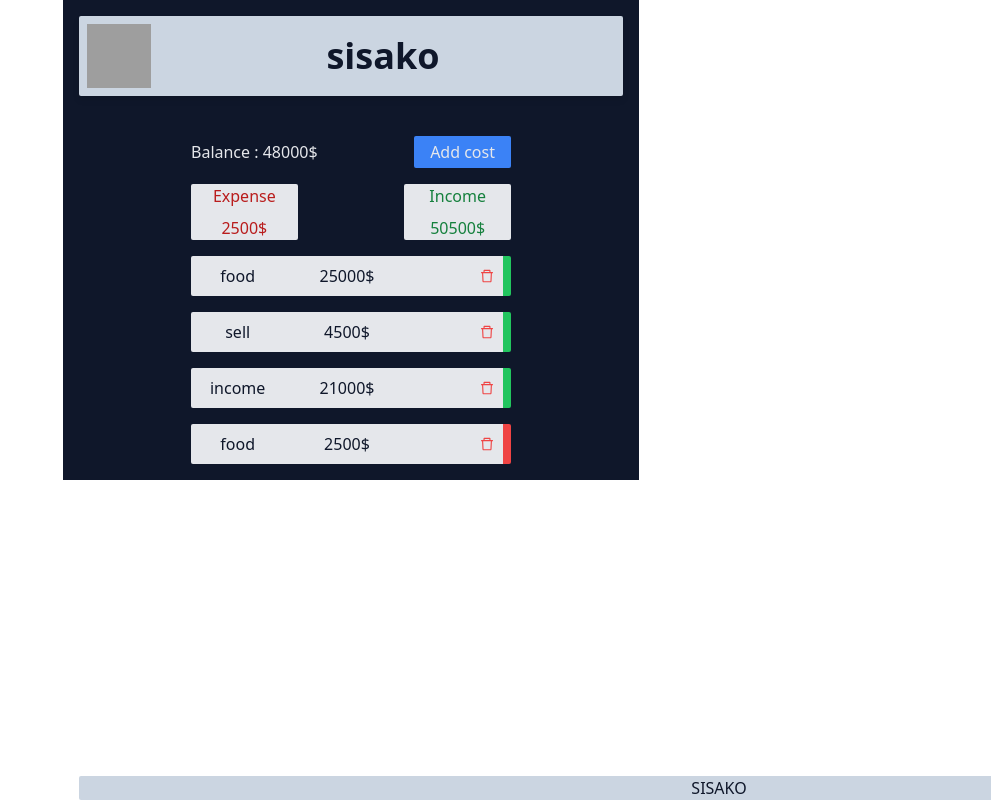
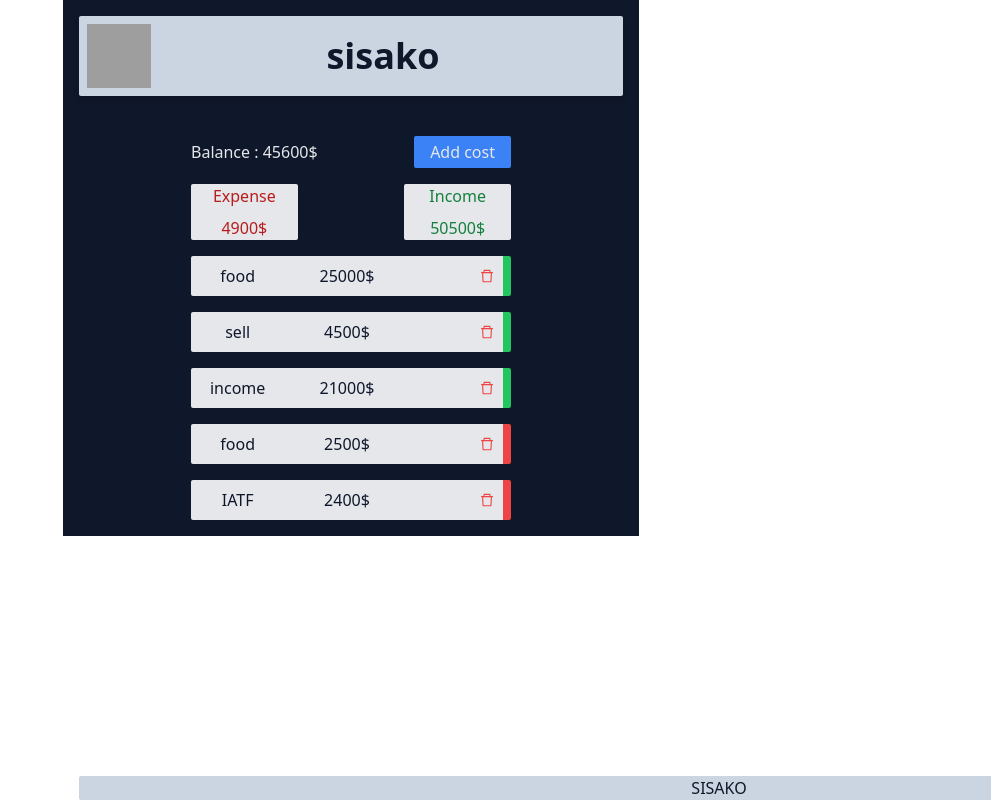
Before and after one commit to Arman-Abbasian/expense_tracker_app, a React (Create React App) app: page / in a window 1280 px wide. Shown: the whole page, without its empty margins (289-1280 px from the left). Built offline with nearby package versions, Linux system fonts and the light colour scheme; data requests are answered from the project's data file; grey boxes are pictures that could not be loaded.

Commit message:
some change in design

```diff
--- a/db.json
+++ b/db.json
@@ -27,6 +27,13 @@
       "type": "expense",
       "date": "2022-11-09",
       "id": 13
+    },
+    {
+      "name": "IATF",
+      "cost": "2400",
+      "type": "expense",
+      "date": "2021-11-10",
+      "id": 14
     }
   ]
 }
--- a/src/components/Form.jsx
+++ b/src/components/Form.jsx
@@ -1,7 +1,7 @@
 import { useState } from "react";
 import { AiFillEdit,AiFillEuroCircle,AiOutlineCalendar } from "react-icons/ai";
 
-const Form = ({addOne}) => {
+const Form = ({addOne,setShowForm}) => {
     const [formValues,setFormValues]=useState({name:"",cost:0,type:"",date:""});
     const changeHandler=(e)=>{
         setFormValues({...formValues,[e.target.name]:e.target.value});
@@ -35,7 +35,7 @@ const Form = ({addOne}) => {
                     <input className=" rounded-sm py-2 px-8 text-slate-900 w-full" type="date" name="date" value={formValues.date} onChange={changeHandler} placeholder="enter the cost" />
                     <AiOutlineCalendar className="absolute top-1/4 left-1 text-black" />
                 </div>
-                <input type="submit" value="Add" className="bg-blue-500 p-2 rounded-sm cursor-pointer" />
+                <input type="submit" value="Add" onClick={setShowForm} className="bg-blue-500 p-2 rounded-sm cursor-pointer" />
             </form>
         </div>
      );
--- a/src/container/Balance.jsx
+++ b/src/container/Balance.jsx
@@ -69,14 +69,14 @@ const Balance = () => {
         if(balance.error) return <p>{balance.error}</p>
         if(!balance.balance) return <p>no const existed</p>
         return (
-            <div className="container flex flex-col mx-auto gap-4 max-w-xs">
-                <div className="flex items-center justify-between">
-                    <p>Balance : {expense.income-expense.expense}$</p>
-                    <button className="w-30 h-5 rounded-sm bg-blue-500 bg p-4 flex justify-center items-center" onClick={()=>setShowForm(!showForm)}>{showForm ? `close Form` :'Add cost'}</button>
-                </div>
-                {showForm && <Form addOne={addOneConstHandler} className="transition-all duration-700" />}
-                <ShowTotalCosts expense={expense} />
-                <Costs balance={balance.balance} showDetail={showDetail} removeHandler={(e,id)=>removeHandler(e,id)} className="w-full" />
+                <div className="container flex flex-col mx-auto gap-4 max-w-xs">
+                    <div className="flex items-center justify-between">
+                        <p>Balance : {expense.income-expense.expense}$</p>
+                        <button className="w-30 h-5 rounded-sm bg-blue-500 bg p-4 flex justify-center items-center" onClick={()=>setShowForm(!showForm)}>{showForm ? `close Form` :'Add cost'}</button>
+                    </div>
+                {showForm && <Form addOne={addOneConstHandler} setShowForm={()=>setShowForm(false)} className="transition-all duration-700" />}
+                {!showForm &&<ShowTotalCosts expense={expense} />}
+                {!showForm &&<Costs balance={balance.balance} showDetail={showDetail} removeHandler={(e,id)=>removeHandler(e,id)} className="w-full" />}
                 {costItem && <CostDetail costItem={costItem} closeCostDetail={closeCostDetail} fetchData={fetchData}/>}
             </div>
         )
```
